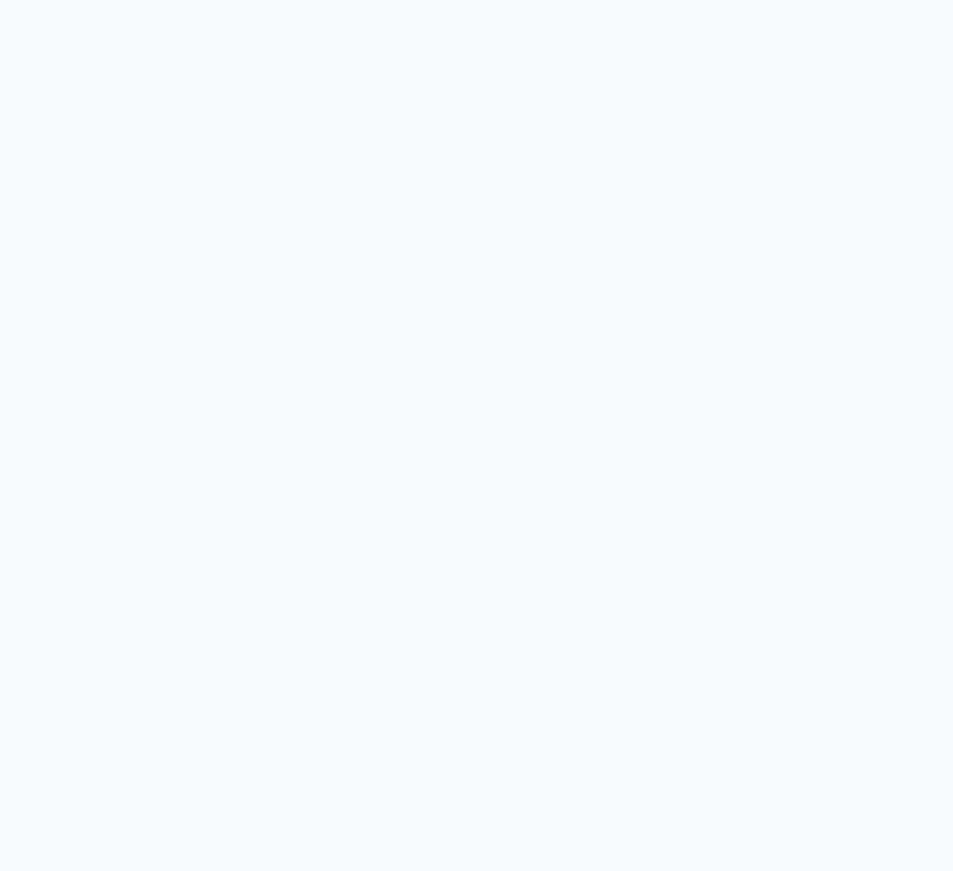
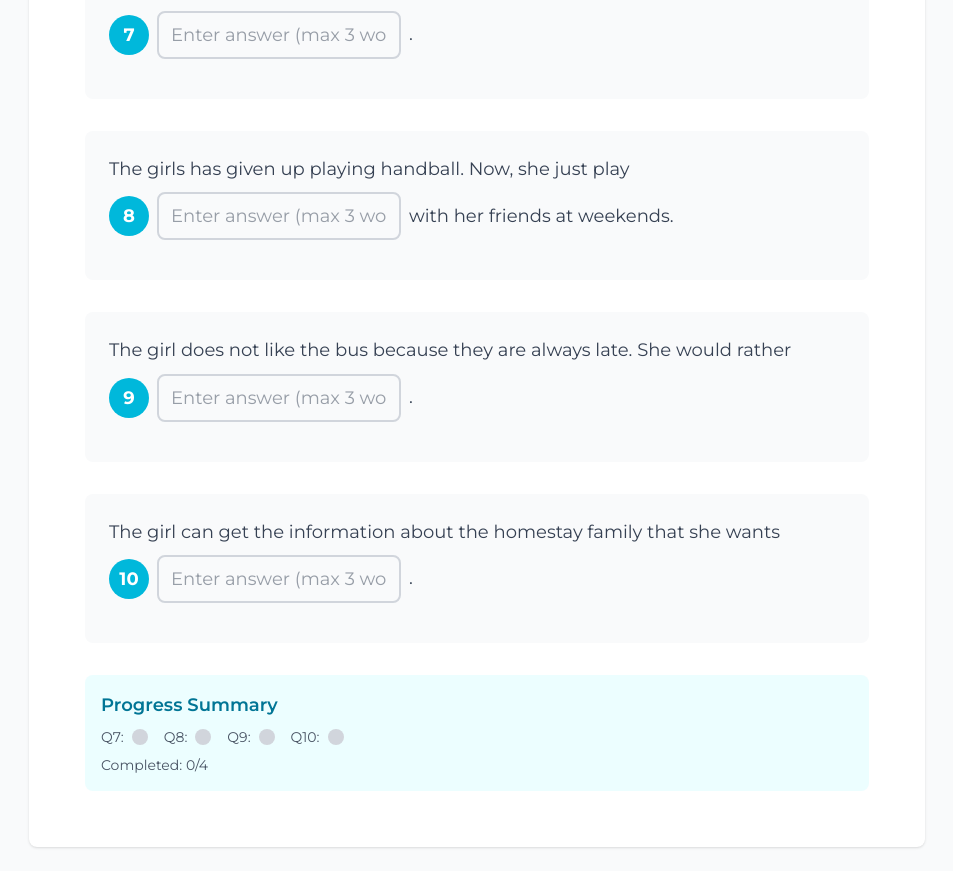
Before and after one commit to GoktugMuratDemir/exams, a Next.js app: page /exams/simulation/listening in a window 1280 px wide. Shown: the part 1841-2712 px from the top of the page, without its empty margins (163-1116 px from the left). Before the commit the page ends 1622 px from the top, so only its background shows below. Built offline with nearby package versions, Linux system fonts and the light colour scheme.

Commit message:
Header ,Questions7To10Section  updated

```diff
--- a/src/app/exams/simulation/listening/page.tsx
+++ b/src/app/exams/simulation/listening/page.tsx
@@ -3,6 +3,7 @@
 import Header from "./sections/header";
 import Questions1To5Section from "./sections/questions-1-to-5-section";
 import Questions6Section from "./sections/questions-6-section";
+import Questions7To10Section from "./sections/questions-7-to-10-section";
 
 export default function ListeningPage() {
   const handleSubmit = () => {
@@ -48,6 +49,11 @@ export default function ListeningPage() {
             <div className="mt-12">
               <Questions6Section />
             </div>
+
+            {/* Questions 7-10 Section */}
+            <div className="mt-12">
+              <Questions7To10Section />
+            </div>
           </div>
         </div>
       </div>
--- a/src/app/exams/simulation/listening/sections/header.tsx
+++ b/src/app/exams/simulation/listening/sections/header.tsx
@@ -118,7 +118,7 @@ const Header = ({ initialTime = 32 * 60, onSubmit }: HeaderProps) => {
   };
 
   return (
-    <div className="bg-white border-b border-gray-200 px-6 py-4">
+    <div className="bg-white border-b border-gray-200 px-6 py-4 sticky top-0 z-50">
       <div className="flex items-center justify-between">
         {/* Left Icon */}
         <div className="flex items-center">
--- /dev/null
+++ b/src/app/exams/simulation/listening/sections/questions-7-to-10-section.tsx
@@ -0,0 +1,202 @@
+"use client";
+
+import React, { useState } from "react";
+
+interface Question {
+  id: number;
+  beforeInput: string;
+  afterInput?: string;
+  answer: string;
+  placeholder?: string;
+}
+
+const Questions7To10Section = () => {
+  const [answers, setAnswers] = useState<{ [key: number]: string }>({
+    7: "",
+    8: "",
+    9: "",
+    10: "",
+  });
+
+  const questions: Question[] = [
+    {
+      id: 7,
+      beforeInput:
+        "Although the girl is not a vegetarian, she doesn't eat a lot of meat. Her favourite food is",
+      afterInput: ".",
+      answer: "",
+      placeholder: "Enter answer (max 3 words)",
+    },
+    {
+      id: 8,
+      beforeInput:
+        "The girls has given up playing handball. Now, she just play",
+      afterInput: "with her friends at weekends.",
+      answer: "",
+      placeholder: "Enter answer (max 3 words)",
+    },
+    {
+      id: 9,
+      beforeInput:
+        "The girl does not like the bus because they are always late. She would rather",
+      afterInput: ".",
+      answer: "",
+      placeholder: "Enter answer (max 3 words)",
+    },
+    {
+      id: 10,
+      beforeInput:
+        "The girl can get the information about the homestay family that she wants",
+      afterInput: ".",
+      answer: "",
+      placeholder: "Enter answer (max 3 words)",
+    },
+  ];
+
+  const handleAnswerChange = (questionId: number, value: string) => {
+    // Limit to 3 words max
+    const words = value.trim().split(/\s+/);
+    if (words.length > 3 && value.trim() !== "") {
+      return; // Don't update if more than 3 words
+    }
+
+    setAnswers((prev) => ({
+      ...prev,
+      [questionId]: value,
+    }));
+  };
+
+  const getWordCount = (text: string) => {
+    if (!text.trim()) return 0;
+    return text.trim().split(/\s+/).length;
+  };
+
+  const getAnswerWithBlank = (question: Question) => {
+    return (
+      <div className="text-lg text-gray-700 leading-relaxed">
+        <div className="flex items-center gap-2 flex-wrap">
+          <span className="flex-shrink-0">{question.beforeInput}</span>
+          <div className="flex items-center gap-2 flex-shrink-0">
+            <div className="w-10 h-10 bg-cyan-500 text-white rounded-full flex items-center justify-center text-lg font-bold">
+              {question.id}
+            </div>
+            <input
+              type="text"
+              value={answers[question.id]}
+              onChange={(e) => handleAnswerChange(question.id, e.target.value)}
+              placeholder={question.placeholder}
+              className="min-w-[200px] max-w-[300px] px-3 py-2 border-2 border-gray-300 rounded-lg focus:border-cyan-400 focus:outline-none text-lg"
+              maxLength={50}
+            />
+          </div>
+          {question.afterInput && (
+            <span className="flex-shrink-0">{question.afterInput}</span>
+          )}
+        </div>
+      </div>
+    );
+  };
+
+  return (
+    <div className="max-w-4xl mx-auto p-6 bg-white">
+      {/* Question Header */}
+      <div className="mb-8">
+        <h2 className="text-3xl font-bold text-cyan-500 mb-4">Question 7-10</h2>
+
+        {/* Instructions */}
+        <div className="bg-gray-50 p-4 rounded-lg mb-6">
+          <p className="text-lg text-gray-700 mb-2">
+            Fill in the blanks with{" "}
+            <span className="text-red-500 font-bold text-xl">
+              NO MORE THAN THREE WORDS
+            </span>{" "}
+            for each answer.
+          </p>
+        </div>
+      </div>
+
+      {/* Questions */}
+      <div className="space-y-8">
+        {questions.map((question) => (
+          <div key={question.id} className="p-6 bg-gray-50 rounded-lg">
+            {/* Question Content */}
+            <div className="mb-4">{getAnswerWithBlank(question)}</div>
+
+            {/* Word count warning */}
+            {getWordCount(answers[question.id]) > 3 && (
+              <div className="mt-2 text-red-500 text-sm font-medium flex items-center gap-2">
+                <svg
+                  className="w-4 h-4"
+                  fill="currentColor"
+                  viewBox="0 0 20 20"
+                >
+                  <path
+                    fillRule="evenodd"
+                    d="M18 10a8 8 0 11-16 0 8 8 0 0116 0zm-7-4a1 1 0 11-2 0 1 1 0 012 0zM9 9a1 1 0 000 2v3a1 1 0 001 1h1a1 1 0 100-2v-3a1 1 0 00-1-1H9z"
+                    clipRule="evenodd"
+                  />
+                </svg>
+                Answer exceeds 3 words limit
+              </div>
+            )}
+
+            {/* Answer validation */}
+            {answers[question.id] &&
+              getWordCount(answers[question.id]) <= 3 && (
+                <div className="mt-2 text-green-600 text-sm font-medium flex items-center gap-2">
+                  <svg
+                    className="w-4 h-4"
+                    fill="currentColor"
+                    viewBox="0 0 20 20"
+                  >
+                    <path
+                      fillRule="evenodd"
+                      d="M16.707 5.293a1 1 0 010 1.414l-8 8a1 1 0 01-1.414 0l-4-4a1 1 0 011.414-1.414L8 12.586l7.293-7.293a1 1 0 011.414 0z"
+                      clipRule="evenodd"
+                    />
+                  </svg>
+                  Answer is valid ({getWordCount(answers[question.id])} word
+                  {getWordCount(answers[question.id]) !== 1 ? "s" : ""})
+                </div>
+              )}
+          </div>
+        ))}
+      </div>
+
+      {/* Progress Summary */}
+      <div className="mt-8 p-4 bg-cyan-50 rounded-lg">
+        <h3 className="text-lg font-semibold text-cyan-700 mb-2">
+          Progress Summary
+        </h3>
+        <div className="flex gap-4 flex-wrap">
+          {questions.map((question) => (
+            <div key={question.id} className="flex items-center gap-2">
+              <span className="text-sm text-gray-600">Q{question.id}:</span>
+              <div
+                className={`w-4 h-4 rounded-full ${
+                  answers[question.id] &&
+                  getWordCount(answers[question.id]) <= 3
+                    ? "bg-green-500"
+                    : answers[question.id]
+                    ? "bg-red-500"
+                    : "bg-gray-300"
+                }`}
+              />
+            </div>
+          ))}
+        </div>
+        <p className="text-sm text-gray-600 mt-2">
+          Completed:{" "}
+          {
+            Object.values(answers).filter(
+              (answer) => answer && getWordCount(answer) <= 3
+            ).length
+          }
+          /4
+        </p>
+      </div>
+    </div>
+  );
+};
+
+export default Questions7To10Section;
```
